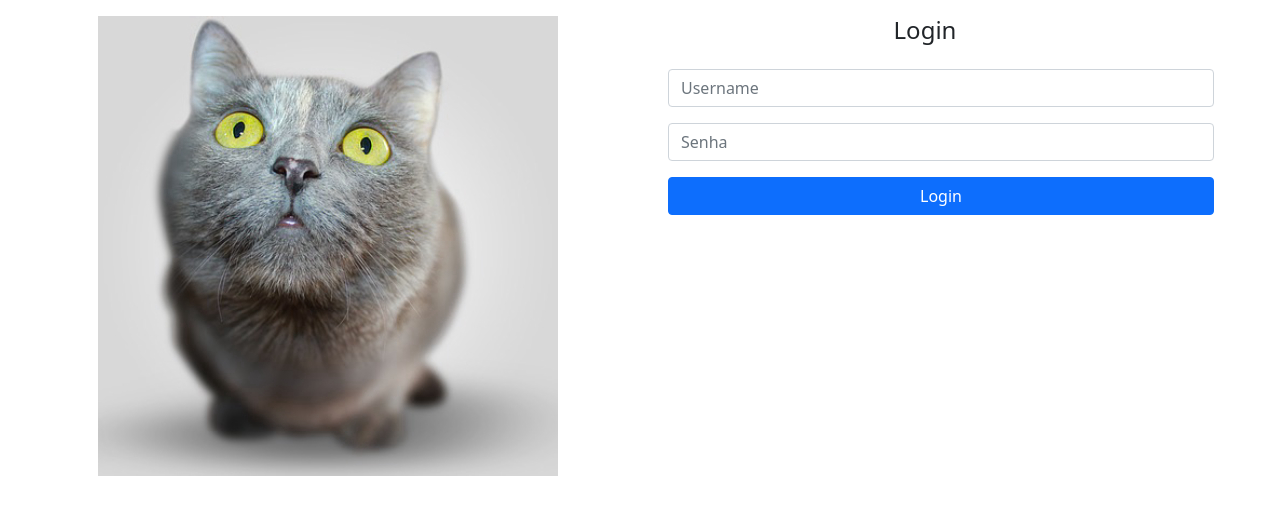
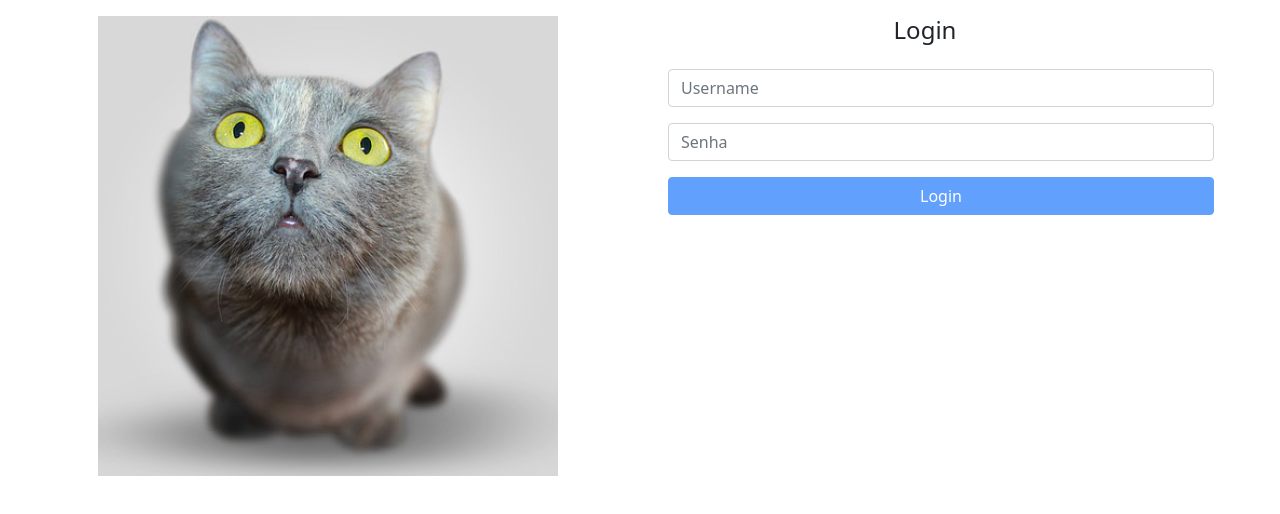
Before and after one commit to samantafluture/socialmedia-angular, an Angular app: page /home in a window 1280 px wide. Shown: the top 514 px of the page. Built offline with nearby package versions, Linux system fonts and the light colour scheme.

Commit message:
add interpolation to msgs form

```diff
--- /dev/null
+++ b/src/app/componentes/mensagem/mensagem.component.css
@@ -0,0 +1,5 @@
+small {
+  margin-left: 1rem;
+  margin-right: 1rem;
+  margin-top: 0.5rem;
+}
--- /dev/null
+++ b/src/app/componentes/mensagem/mensagem.component.html
@@ -0,0 +1 @@
+<small class="text-danger d-block mt-2">{{ mensagem }}</small>
--- /dev/null
+++ b/src/app/componentes/mensagem/mensagem.component.ts
@@ -0,0 +1,18 @@
+import { Component, Input, OnInit } from '@angular/core';
+
+@Component({
+  selector: 'app-mensagem',
+  templateUrl: './mensagem.component.html',
+  styleUrls: ['./mensagem.component.css']
+})
+export class MensagemComponent implements OnInit {
+
+  @Input()
+  mensagem = '';
+
+  constructor() { }
+
+  ngOnInit(): void {
+  }
+
+}
--- a/src/app/home/home.module.ts
+++ b/src/app/home/home.module.ts
@@ -5,10 +5,11 @@ import { HomeRoutingModule } from './home-routing.module';
 import { HomeComponent } from './home.component';
 import { LoginComponent } from './login/login.component';
 import { FormsModule } from '@angular/forms';
+import { MensagemModule } from '../componentes/mensagem/mensagem.module';
 
 @NgModule({
   declarations: [HomeComponent, LoginComponent],
-  imports: [CommonModule, HomeRoutingModule, FormsModule],
+  imports: [CommonModule, HomeRoutingModule, FormsModule, MensagemModule],
   exports: [HomeComponent],
 })
 export class HomeModule {}
--- a/src/app/home/login/login.component.css
+++ b/src/app/home/login/login.component.css
@@ -1,5 +1,7 @@
 h4, input, button {
-  margin: 1rem;
+  margin-left: 1rem;
+  margin-right: 1rem;
+  margin-top: 1rem;
 }
 
 button {
--- a/src/app/home/login/login.component.html
+++ b/src/app/home/login/login.component.html
@@ -1,13 +1,19 @@
 <h4 class="text-center">Login</h4>
 
-<form class="form mt-4" (ngSubmit)="login()">
+<form class="form mt-4" (ngSubmit)="login()" #loginForm="ngForm">
   <div class="form-group">
     <input
       class="form-control"
       placeholder="Username"
       [(ngModel)]="usuario"
       name="usuario"
+      #campoUsuario="ngModel"
+      required
     />
+    <app-mensagem
+      *ngIf="campoUsuario.invalid && campoUsuario.touched"
+      mensagem="Username obrigatório"
+    ></app-mensagem>
   </div>
 
   <div class="form-group">
@@ -17,8 +23,20 @@
       placeholder="Senha"
       [(ngModel)]="senha"
       name="senha"
+      #campoSenha="ngModel"
+      required
     />
+    <app-mensagem
+      *ngIf="campoSenha.invalid && campoSenha.touched"
+      mensagem="Senha obrigatória"
+    ></app-mensagem>
   </div>
 
-  <button type="submit" class="btn btn-primary btn-block">Login</button>
+  <button
+    type="submit"
+    class="btn btn-primary btn-block"
+    [disabled]="loginForm.invalid"
+  >
+    Login
+  </button>
 </form>
```
Also changed, not shown: src/app/componentes/mensagem/mensagem.module.ts (added, +10 -0 lines), 1 other file (tests, documents, lock files or other folders).
